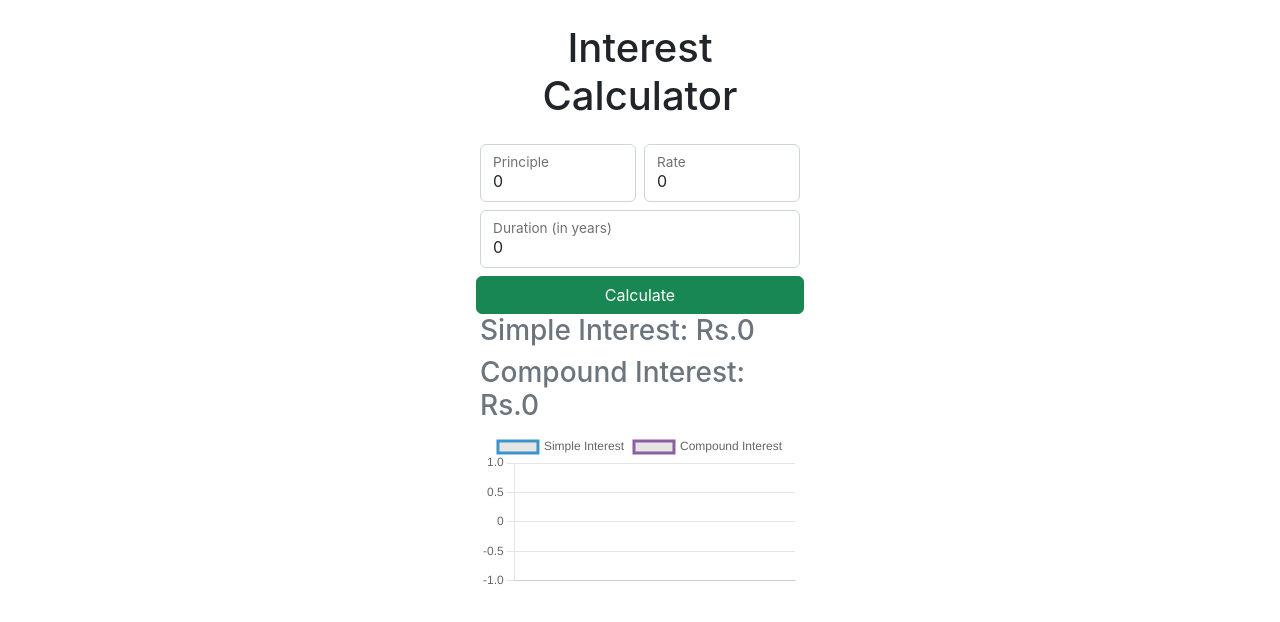
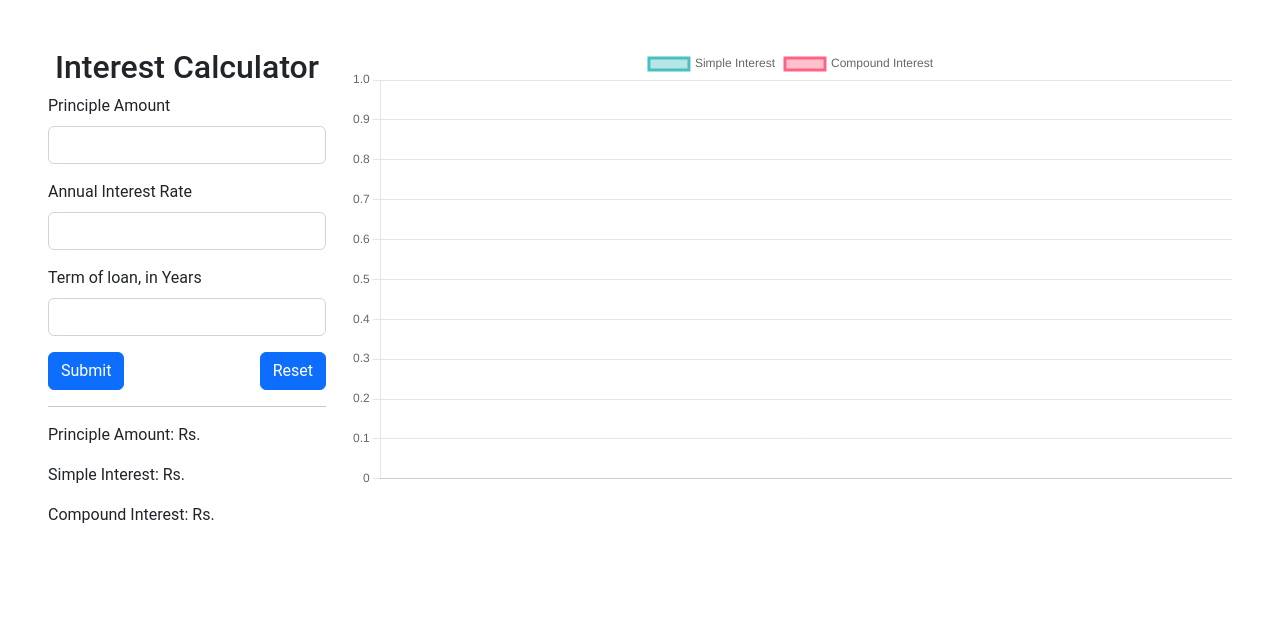
Before and after one commit to tejasvee-appsdeployer/si-ci-graph, a React (Create React App) app: page / in a window 1280 px wide. Shown: the top 622 px of the page. Built offline with nearby package versions, Linux system fonts and the light colour scheme.

Commit message:
final layout

```diff
--- a/package.json
+++ b/package.json
@@ -12,6 +12,7 @@
     "react-chartjs-2": "^5.1.0",
     "react-dom": "^18.2.0",
     "react-scripts": "5.0.1",
+    "recharts": "^2.2.0",
     "web-vitals": "^2.1.4"
   },
   "scripts": {
--- a/src/App.css
+++ b/src/App.css
@@ -1,39 +1,5 @@
-.App {
-	width: 25%;
-	margin: auto;
+body {
+	font-family: Roboto, sans-serif;
+	padding: 0;
+	margin: 0;
 }
-
-.App-logo {
-	height: 40vmin;
-	pointer-events: none;
-}
-
-@media (prefers-reduced-motion: no-preference) {
-	.App-logo {
-		animation: App-logo-spin infinite 20s linear;
-	}
-}
-
-.App-header {
-	background-color: #282c34;
-	min-height: 100vh;
-	display: flex;
-	flex-direction: column;
-	align-items: center;
-	justify-content: center;
-	font-size: calc(10px + 2vmin);
-	color: white;
-}
-
-.App-link {
-	color: #61dafb;
-}
-
-@keyframes App-logo-spin {
-	from {
-		transform: rotate(0deg);
-	}
-	to {
-		transform: rotate(360deg);
-	}
-}
--- a/src/App.js
+++ b/src/App.js
@@ -1,148 +1,11 @@
-import React, { useState } from "react";
+import React from "react";
 import "./App.css";
-import { Button, Col, FloatingLabel, Form, Row } from "react-bootstrap";
-import { Line } from "react-chartjs-2";
-import { Chart as ChartJS } from "chart.js/auto";
+import LineGraph from "./components/LineGraph";
 
 const App = () => {
-	const [principal, setPrincipal] = useState(0);
-	const [rate, setRate] = useState(0);
-	const [duration, setDuration] = useState(0);
-	const [simpleInterest, setSimpleInterest] = useState(0);
-	const [compoundInterest, setCompoundInterest] = useState(0);
-
-	const calculateSimpleInterest = () => {
-		setSimpleInterest((principal * rate * duration) / 100);
-	};
-
-	const calculateCompoundInterest = () => {
-		setCompoundInterest(principal * (1 + rate / 100) ** duration - principal);
-	};
-
-	const calculateInterest = () => {
-		const simpleInterestData = [principal];
-		const compoundInterestData = [principal];
-		let simpleInterest = principal;
-		let compoundInterest = principal;
-		for (let i = 0; i < duration; i++) {
-			simpleInterest += simpleInterest * (rate / 100);
-			compoundInterest += compoundInterest * (rate / 100);
-			simpleInterestData.push(simpleInterest);
-			compoundInterestData.push(compoundInterest);
-		}
-		return [simpleInterestData, compoundInterestData];
-	};
-	const getLabels = () => {
-		let years = [];
-		for (let year = 1; year <= duration; year += 1) {
-			years.push(`Year ${year}`);
-		}
-		return years;
-	};
-
-	const [simpleInterestData, compoundInterestData] = calculateInterest();
-
-	const data = {
-		labels: getLabels(),
-		datasets: [
-			{
-				label: "Simple Interest",
-				data: simpleInterestData,
-				borderColor: "#3e95cd",
-				fill: false,
-			},
-			{
-				label: "Compound Interest",
-				data: compoundInterestData,
-				borderColor: "#8e5ea2",
-				fill: false,
-			},
-		],
-	};
-
 	return (
-		<div className="App">
-			<h1 className="text-center my-4">Interest Calculator</h1>
-			<Form>
-				<Row className="g-2">
-					<Col md>
-						<FloatingLabel
-							className="mb-2"
-							controlId="floatingInput"
-							label="Principle"
-						>
-							<Form.Control
-								type="number"
-								value={principal}
-								onChange={(e) => setPrincipal(e.target.value)}
-							/>
-						</FloatingLabel>
-					</Col>
-					<Col md>
-						<FloatingLabel
-							className="mb-2"
-							controlId="floatingInput"
-							label="Rate"
-						>
-							<Form.Control
-								type="number"
-								value={rate}
-								onChange={(e) => setRate(e.target.value)}
-							/>
-						</FloatingLabel>
-					</Col>
-				</Row>
-				<Row className="g-2">
-					<Col md>
-						<FloatingLabel
-							className="mb-2"
-							controlId="floatingInput"
-							label={`Duration (in years)`}
-						>
-							<Form.Control
-								type="number"
-								value={duration}
-								onChange={(e) => setDuration(e.target.value)}
-							/>
-						</FloatingLabel>
-					</Col>
-				</Row>
-				<Row className="g-2">
-					<Button
-						className=""
-						variant="success"
-						onClick={() => {
-							calculateCompoundInterest();
-							calculateSimpleInterest();
-						}}
-					>
-						Calculate
-					</Button>
-				</Row>
-				<Form.Text>
-					<h3>Simple Interest: Rs.{simpleInterest}</h3>
-					<h3>Compound Interest: Rs.{compoundInterest}</h3>
-				</Form.Text>
-			</Form>
-			<Line
-				data={data}
-				options={{
-					title: {
-						display: true,
-						text: "Interest over Time",
-					},
-					scales: {
-						yAxes: [
-							{
-								scaleLabel: {
-									display: true,
-									labelString: "Amount",
-								},
-							},
-						],
-					},
-				}}
-			/>
+		<div className="App m-5">
+			<LineGraph />
 		</div>
 	);
 };
--- a/src/components/LineGraph.js
+++ b/src/components/LineGraph.js
@@ -1,9 +1,26 @@
-import React from "react";
+import React, { useEffect, useState } from "react";
 import { Line } from "react-chartjs-2";
 import { Chart as ChartJS } from "chart.js/auto";
 
+const LineGraph = () => {
+	const [principal, setPrincipal] = useState();
+	const [rate, setRate] = useState();
+	const [term, setTerm] = useState();
+	const [si, setSI] = useState();
+	const [ci, setCI] = useState();
+
+	const InvestmentCalculator = (principal, rate, time) => {
+		const data = [];
+		for (let i = 1; i <= time; i++) {
+			const simpleInterest = (principal * rate * i) / 100;
+			const compoundInterest = (principal * (1 + rate / 12)) ^ (12 * term);
+			data.push({ year: i, simpleInterest, compoundInterest });
+		}
+		return data;
+	};
+
 	const data = {
-	labels: ["Year 1", "Year 2", "Year 3", "Year 4", "Year 5"],
+		labels: [],
 		datasets: [
 			{
 				label: "Simple Interest",
@@ -24,7 +41,7 @@ const data = {
 				pointHoverBorderWidth: 2,
 				pointRadius: 1,
 				pointHitRadius: 10,
-			data: [65, 59, 80, 81, 56],
+				data: [],
 			},
 			{
 				label: "Compound Interest",
@@ -45,7 +62,7 @@ const data = {
 				pointHoverBorderWidth: 2,
 				pointRadius: 1,
 				pointHitRadius: 10,
-			data: [82, 23, 76, 9, 99],
+				data: [],
 			},
 		],
 	};
@@ -62,10 +79,77 @@ const options = {
 		},
 	};
 
-const LineGraph = () => {
+	const handleSubmit = (e) => {
+		e.preventDefault();
+		setSI((principal * rate * term) / 100);
+		setCI(principal * Math.pow(1 + rate / 100, term) - principal);
+	};
+
+	const values = InvestmentCalculator(principal, rate, term);
+	values.forEach((value) => {
+		data.labels.push(`Year ${value.year}`);
+		data.datasets[0].data.push(value.simpleInterest);
+		data.datasets[1].data.push(value.compoundInterest);
+	});
+
 	return (
-		<div style={{ width: 700 }}>
-			<Line data={data} options={options} />
+		<div className="row">
+			<div className="col-3">
+				<form onSubmit={handleSubmit}>
+					<h2 className="text-center">Interest Calculator</h2>
+					<div className="mb-3">
+						<label for="exampleInputEmail1" className="form-label">
+							Principle Amount
+						</label>
+						<input
+							type="number"
+							className="form-control"
+							id="exampleInputEmail1"
+							value={principal}
+							onChange={(e) => setPrincipal(e.target.value)}
+						/>
+					</div>
+					<div className="mb-3">
+						<label for="rateInput" className="form-label">
+							Annual Interest Rate
+						</label>
+						<input
+							type="number"
+							className="form-control"
+							id="rateInput"
+							value={rate}
+							onChange={(e) => setRate(e.target.value)}
+						/>
+					</div>
+					<div className="mb-3">
+						<label for="termInput" className="form-label">
+							Term of loan, in Years
+						</label>
+						<input
+							type="number"
+							className="form-control"
+							id="termInput"
+							value={term}
+							onChange={(e) => setTerm(e.target.value)}
+						/>
+					</div>
+					<div className="d-flex justify-content-between">
+						<button type="submit" className="btn btn-primary">
+							Submit
+						</button>
+						<button type="reset" className="btn btn-primary">
+							Reset
+						</button>
+					</div>
+				</form>
+				<hr />
+				<p>Principle Amount: Rs.{principal}</p>
+				<p>Simple Interest: Rs.{si}</p>
+				<p>Compound Interest: Rs.{ci}</p>
+			</div>
+			<div className="col">
+				<Line className="" data={data} options={options} />
+			</div>
 		</div>
 	);
 };
```
Also changed, not shown: src/components/SiandCiCalculator.js (added, +101 -0 lines), public/bg.png (added), 1 other file (tests, documents, lock files or other folders). Lines whose indentation alone changed are shown as unchanged.
